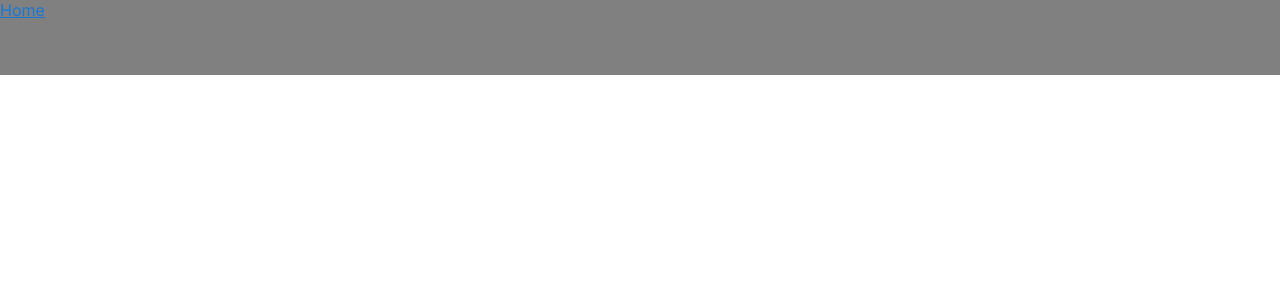
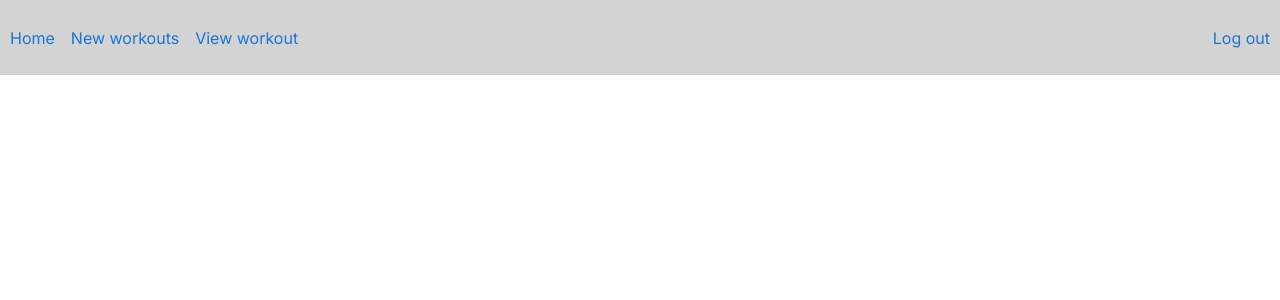
Before and after one commit to mikkolikoli/gui-course-project, a Next.js app: page /home in a window 1280 px wide. Shown: the top 300 px of the page. Built offline with nearby package versions, Linux system fonts and the light colour scheme.

Commit message:
add navbar

```diff
--- a/src/components/navbar.tsx
+++ b/src/components/navbar.tsx
@@ -1,18 +1,39 @@
-import { Link, Stack } from '@mui/material'
+// use possibly AppBar from MUI
+
+import { Stack, Link } from '@mui/material'
 import styled from 'styled-components';
 
 const Nav = styled.nav`
+    display: flex;
+    justify-content: space-between;
+    align-items: center;
     height: 75px;
     width: 100%;
-    background-color: gray;
+    background-color: lightgray;
   `
+
+const NavStack = styled(Stack)`
+  margin: 0 10px;
+`
+
+const NavItem = styled(Link)`
+  color: black;
+`
+
+const LogOut = styled(NavItem)`
+  position: fixed;
+  right: 10px;
+`
 
 export default function Navbar() {
   return (
     <Nav>
-      <Stack direction="row" spacing={2}>
-        <Link href='/home'>Home</Link>
-      </Stack>
+      <NavStack direction="row" spacing={2}>
+        <NavItem underline='hover' href='/home'>Home</NavItem>
+        <NavItem underline='hover' href='/new'>New workouts</NavItem>
+        <NavItem underline='hover' href='/view'>View workout</NavItem>
+        <LogOut underline='hover' href='/logout'>Log out</LogOut>
+      </NavStack>
     </Nav>
   )
 }
```
Also changed, not shown: app/page.tsx (+4 -3 lines).
